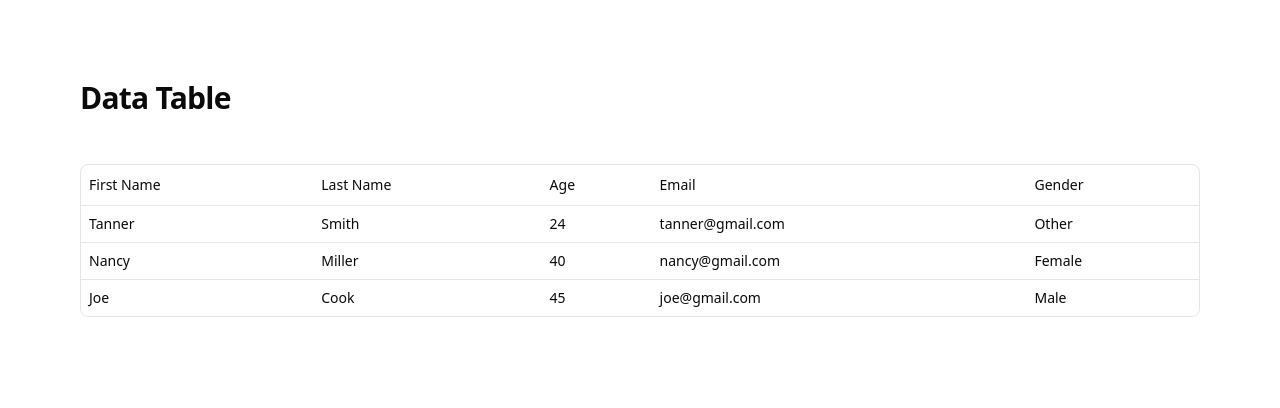
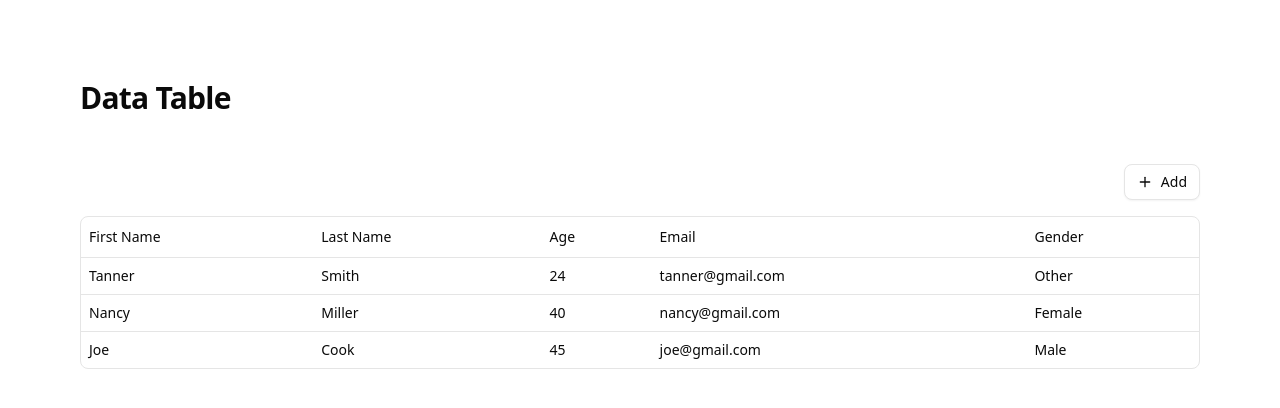
Before and after one commit to nghia2742/magic-table, a Next.js app: page / in a window 1280 px wide. Shown: the top 408 px of the page. Built offline with nearby package versions, Linux system fonts and the light colour scheme.

Commit message:
feat: rename type and add form

```diff
--- a/package.json
+++ b/package.json
@@ -9,6 +9,8 @@
     "lint": "next lint"
   },
   "dependencies": {
+    "@hookform/resolvers": "^5.0.1",
+    "@radix-ui/react-slot": "^1.2.0",
     "@tanstack/react-table": "^8.21.3",
     "class-variance-authority": "^0.7.1",
     "clsx": "^2.1.1",
@@ -16,7 +18,9 @@
     "next": "15.3.1",
     "react": "^19.0.0",
     "react-dom": "^19.0.0",
-    "tailwind-merge": "^3.2.0"
+    "react-hook-form": "^7.56.2",
+    "tailwind-merge": "^3.2.0",
+    "zod": "^3.24.3"
   },
   "devDependencies": {
     "@eslint/eslintrc": "^3",
--- a/src/app/page.tsx
+++ b/src/app/page.tsx
@@ -1,14 +1,44 @@
+'use client';
+
+import { columns } from '@/components/table/column';
 import { DataTable } from '@/components/table/data-table';
+import Toolbar from '@/components/toolbar';
+import { AccountsSchema, DUMMY_DATA } from '@/constants';
+import { zodResolver } from '@hookform/resolvers/zod';
+import { getCoreRowModel, useReactTable } from '@tanstack/react-table';
+import { FormProvider, useFieldArray, useForm } from 'react-hook-form';
 
 export default function Home() {
+    const form = useForm({
+        resolver: zodResolver(AccountsSchema),
+        defaultValues: {
+            accounts: DUMMY_DATA,
+        },
+    });
+
+    const fieldArray = useFieldArray({
+        control: form.control,
+        name: 'accounts',
+    });
+
+    const table = useReactTable({
+        data: fieldArray.fields,
+        columns,
+        getCoreRowModel: getCoreRowModel(),
+    });
+
     return (
+        <FormProvider {...form}>
             <div className="container p-20">
                 <h2 className="my-10 scroll-m-20 pb-2 text-3xl font-semibold tracking-tight first:mt-0">
                     Data Table
                 </h2>
+                {/* Toolbar */}
+                <Toolbar fieldArray={fieldArray}/>
                 <div>
-                <DataTable />
+                    <DataTable table={table} />
                 </div>
             </div>
+        </FormProvider>
     );
 }
--- a/src/components/table/column.ts
+++ b/src/components/table/column.ts
@@ -1,7 +1,7 @@
-import { Person } from '@/constants';
+import { Account } from '@/constants';
 import { createColumnHelper } from '@tanstack/react-table';
 
-const columnHelper = createColumnHelper<Person>();
+const columnHelper = createColumnHelper<Account>();
 
 export const columns = [
     columnHelper.accessor('firstName', {
--- a/src/components/table/data-table.tsx
+++ b/src/components/table/data-table.tsx
@@ -1,5 +1,5 @@
 'use client'
-import { flexRender } from '@tanstack/react-table';
+import { flexRender, Table as TTable } from '@tanstack/react-table';
 
 import {
     Table,
@@ -10,17 +10,8 @@ import {
     TableRow,
 } from '@/components/ui/table';
 
-import { DUMMY_DATA } from '@/constants';
-import { getCoreRowModel, useReactTable } from '@tanstack/react-table';
-import { columns } from './column';
-
-export function DataTable() {
-    const table = useReactTable({
-        data: DUMMY_DATA,
-        columns,
-        getCoreRowModel: getCoreRowModel(),
-    });
-
+export function DataTable<TData>({ table }: { table: TTable<TData> }) {
+    const columns = table.getAllColumns();
     return (
         <div className="rounded-md border">
             <Table>
--- /dev/null
+++ b/src/components/toolbar.tsx
@@ -0,0 +1,40 @@
+'use client';
+
+import React from 'react';
+import { UseFieldArrayReturn } from 'react-hook-form';
+import { Button } from './ui/button';
+import { PlusIcon } from 'lucide-react';
+import { Account } from '@/constants';
+import { AccountsSchema } from '@/constants';
+import { z } from 'zod';
+
+function Toolbar({
+    fieldArray,
+}: {
+    fieldArray: UseFieldArrayReturn<z.infer<typeof AccountsSchema>>;
+}) {
+    const { prepend } = fieldArray;
+    const handleAddRow = () => {
+        const newAccount: Account = {
+            firstName: '',
+            lastName: '',
+            age: 0,
+            email: '',
+            gender: '',
+        };
+        prepend(newAccount);
+    };
+    return (
+        <div className="flex justify-end gap-5 mb-4">
+            <Button
+                variant="outline"
+                onClick={handleAddRow}
+                className="cursor-pointer"
+            >
+                <PlusIcon /> Add
+            </Button>
+        </div>
+    );
+}
+
+export default Toolbar;
--- /dev/null
+++ b/src/components/ui/button.tsx
@@ -0,0 +1,59 @@
+import * as React from "react"
+import { Slot } from "@radix-ui/react-slot"
+import { cva, type VariantProps } from "class-variance-authority"
+
+import { cn } from "@/lib/utils"
+
+const buttonVariants = cva(
+  "inline-flex items-center justify-center gap-2 whitespace-nowrap rounded-md text-sm font-medium transition-all disabled:pointer-events-none disabled:opacity-50 [&_svg]:pointer-events-none [&_svg:not([class*='size-'])]:size-4 shrink-0 [&_svg]:shrink-0 outline-none focus-visible:border-ring focus-visible:ring-ring/50 focus-visible:ring-[3px] aria-invalid:ring-destructive/20 dark:aria-invalid:ring-destructive/40 aria-invalid:border-destructive",
+  {
+    variants: {
+      variant: {
+        default:
+          "bg-primary text-primary-foreground shadow-xs hover:bg-primary/90",
+        destructive:
+          "bg-destructive text-white shadow-xs hover:bg-destructive/90 focus-visible:ring-destructive/20 dark:focus-visible:ring-destructive/40 dark:bg-destructive/60",
+        outline:
+          "border bg-background shadow-xs hover:bg-accent hover:text-accent-foreground dark:bg-input/30 dark:border-input dark:hover:bg-input/50",
+        secondary:
+          "bg-secondary text-secondary-foreground shadow-xs hover:bg-secondary/80",
+        ghost:
+          "hover:bg-accent hover:text-accent-foreground dark:hover:bg-accent/50",
+        link: "text-primary underline-offset-4 hover:underline",
+      },
+      size: {
+        default: "h-9 px-4 py-2 has-[>svg]:px-3",
+        sm: "h-8 rounded-md gap-1.5 px-3 has-[>svg]:px-2.5",
+        lg: "h-10 rounded-md px-6 has-[>svg]:px-4",
+        icon: "size-9",
+      },
+    },
+    defaultVariants: {
+      variant: "default",
+      size: "default",
+    },
+  }
+)
+
+function Button({
+  className,
+  variant,
+  size,
+  asChild = false,
+  ...props
+}: React.ComponentProps<"button"> &
+  VariantProps<typeof buttonVariants> & {
+    asChild?: boolean
+  }) {
+  const Comp = asChild ? Slot : "button"
+
+  return (
+    <Comp
+      data-slot="button"
+      className={cn(buttonVariants({ variant, size, className }))}
+      {...props}
+    />
+  )
+}
+
+export { Button, buttonVariants }
--- /dev/null
+++ b/src/constants/data.ts
@@ -0,0 +1,25 @@
+import { Account } from "./types";
+
+export const DUMMY_DATA: Account[] = [
+    {
+      firstName: 'Tanner',
+      lastName: 'Smith',
+      age: 24,
+      email: 'tanner@gmail.com',
+      gender: 'Other',
+    },
+    {
+      firstName: 'Nancy',
+      lastName: 'Miller',
+      age: 40,
+      email: 'nancy@gmail.com',
+      gender: 'Female',
+    },
+    {
+      firstName: 'Joe',
+      lastName: 'Cook',
+      age: 45,
+      email: 'joe@gmail.com',
+      gender: 'Male',
+    },
+  ]
--- a/src/constants/index.ts
+++ b/src/constants/index.ts
@@ -1,31 +1,3 @@
-export type Person = {
-  firstName: string;
-  lastName: string;
-  age: number;
-  email: string;
-  gender: string;
-};
-
-export const DUMMY_DATA: Person[] = [
-  {
-    firstName: 'Tanner',
-    lastName: 'Smith',
-    age: 24,
-    email: 'tanner@gmail.com',
-    gender: 'Other',
-  },
-  {
-    firstName: 'Nancy',
-    lastName: 'Miller',
-    age: 40,
-    email: 'nancy@gmail.com',
-    gender: 'Female',
-  },
-  {
-    firstName: 'Joe',
-    lastName: 'Cook',
-    age: 45,
-    email: 'joe@gmail.com',
-    gender: 'Male',
-  },
-]
+export * from './data'
+export * from './schema'
+export * from './types'
--- /dev/null
+++ b/src/constants/schema.ts
@@ -0,0 +1,13 @@
+import { z } from "zod";
+
+export const AccountSchema = z.object({
+    firstName: z.string(),
+    lastName: z.string(),
+    age: z.number(),
+    email: z.string(),
+    gender: z.string(),
+})
+
+export const AccountsSchema = z.object({
+    accounts: z.array(AccountSchema)
+})
--- /dev/null
+++ b/src/constants/types.ts
@@ -0,0 +1,7 @@
+export type Account = {
+    firstName: string;
+    lastName: string;
+    age: number;
+    email: string;
+    gender: string;
+  };
```
Also changed, not shown: 1 other file (tests, documents, lock files or other folders). Lines whose indentation alone changed are shown as unchanged.
